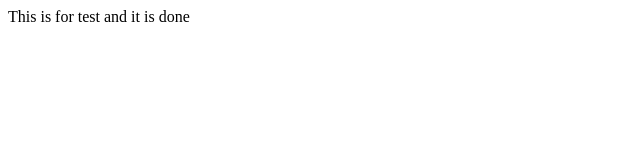
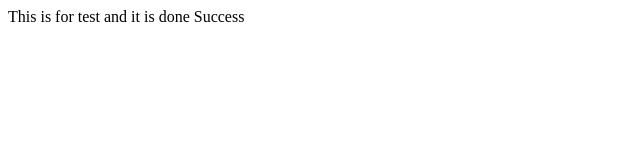
Before and after one commit to Sauri1025/test, a plain HTML site: page index.html in a window 1280 px wide. Shown: the full height of the page, 0-640 px from the left. Drawn offline with Linux system fonts and the light colour scheme.

Commit message:
added bodysection

```diff
--- a/index.html
+++ b/index.html
@@ -1,5 +1,8 @@
 <html>
     <head>
         This is for test and it is done
+        <body>
+            Success
+        </body>
     </head>
 </html>
```
